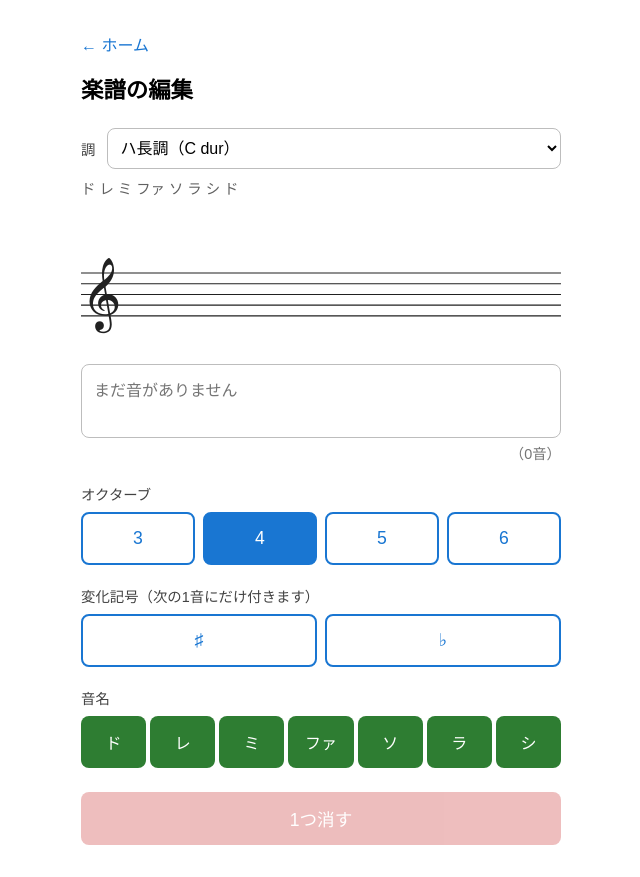
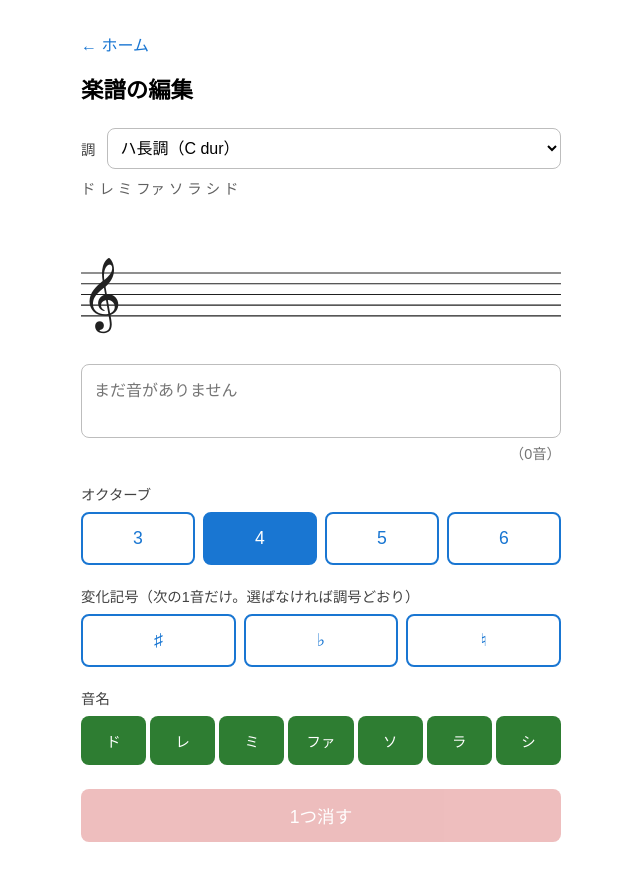
Before and after one commit to Naokichi-T/violin-pitch, a SvelteKit app: page /score in a window 1280 px wide. Shown: the whole page, without its empty margins (319-959 px from the left). Built offline with nearby package versions, Linux system fonts and the light colour scheme.

Commit message:
調号に合わせた音の入力と表示を追加（自動の♯♭、♮ボタン、調号と違う音だけ記号を表示）

```diff
--- a/src/lib/Staff.svelte
+++ b/src/lib/Staff.svelte
@@ -58,7 +58,7 @@
         {GLYPHS.notehead}
       </text>
 
-      <!-- 変化記号：♯か♭が付いている音にだけ、玉の左に表示する -->
+      <!-- 変化記号：調号と違う音にだけ、♯・♭・♮を玉の左に表示する -->
       <!-- text-anchor="end" を付けると、x の位置が文字の右端になる -->
       {#if layout.accidentalGlyph !== ""}
         <text class="glyph" x={layout.accidentalX} y={layout.y} font-size={GLYPH_FONT_SIZE} text-anchor="end">
--- a/src/routes/score/+page.svelte
+++ b/src/routes/score/+page.svelte
@@ -1,9 +1,9 @@
 <script>
   // 楽譜のデータに関する設定値と関数を読み込む
-  import { STEP_NAMES, OCTAVES, isInRange, noteToText } from "#lib/score.js";
+  import { STEP_NAMES, OCTAVES, isInRange, noteToText, accidentalToText } from "#lib/score.js";
 
   // 調のデータに関する設定値と関数を読み込む
-  import { KEYS, DEFAULT_KEY_ID, getKey, getKeyLabel, getScaleNames } from "#lib/key.js";
+  import { KEYS, DEFAULT_KEY_ID, getKey, getKeyLabel, getScaleNames, getSignatureAccidentals } from "#lib/key.js";
 
   // 五線譜を描く部品を読み込む
   import Staff from "#lib/Staff.svelte";
@@ -31,24 +31,56 @@
   // 選択中の調の音階（文字の配列）。例：['ラ', 'シ', 'ド♯', 'レ', 'ミ', 'ファ♯', 'ソ♯', 'ラ']
   let scaleNames = $derived(getScaleNames(currentKey));
 
+  // 選択中の調の調号で、7つの音名それぞれに付く変化記号（1 が♯、-1 が♭、0 がなし）
+  // 例：ニ長調のとき [1, 0, 0, 1, 0, 0, 0]（ドとファに♯）
+  let keyAccidentals = $derived(getSignatureAccidentals(currentKey.signature));
+
   // 選択中のオクターブ（最初は4）
   let selectedOctave = $state(4);
 
-  // 選択中の変化記号（1 が♯、-1 が♭、0 がなし）。最初はなし
-  let selectedAccidental = $state(0);
+  // 選択中の変化記号。次の4つのどれかが入る
+  //   null：選択なし（調号どおりの音になる）
+  //   1   ：♯
+  //   -1  ：♭
+  //   0   ：♮（調号を打ち消して、何も付かない音にする）
+  let selectedAccidental = $state(null);
 
   /**
    * 今選んでいるオクターブと変化記号で、音のデータを作る関数
-   * 実際に追加するときと、ボタンを押せるかどうかを調べるときの両方で使う。
+   * 実際に追加するとき、ボタンを押せるかどうかを調べるとき、ボタンの文字を作るときに使う。
+   * 変化記号を選んでいないときは、調号の変化記号を付ける。
    * @param {number} step - 音名の番号（0〜6。0 がド、6 がシ）
    * @returns {{step: number, accidental: number, octave: number}} 音のデータ
    */
   function createNote(step) {
+    // 変化記号を決める
+    let accidental;
+    if (selectedAccidental === null) {
+      // 選択なしのとき：調号でこの音名に付く変化記号を使う
+      accidental = keyAccidentals[step];
+    } else {
+      // ♯・♭・♮を選んでいるとき：調号より優先して、選んだものを使う
+      accidental = selectedAccidental;
+    }
+
     return {
       step: step,
-      accidental: selectedAccidental,
+      accidental: accidental,
       octave: selectedOctave,
     };
+  }
+
+  /**
+   * 音名ボタンに表示する文字を作る関数
+   * ボタンを押したときに実際に追加される音を、オクターブなしで表示する。
+   * 例：ニ長調で何も選んでいないとき、ファのボタンは「ファ♯」になる。
+   * @param {number} step - 音名の番号（0〜6。0 がド、6 がシ）
+   * @returns {string} ボタンに表示する文字（例：'ファ♯'、'シ♭'、'ソ'）
+   */
+  function getStepButtonText(step) {
+    // 今の選択で作られる音のデータから、音名と変化記号を文字にする
+    const note = createNote(step);
+    return STEP_NAMES[note.step] + accidentalToText(note.accidental);
   }
 
   /**
@@ -69,20 +101,20 @@
     // 並びの最後に追加する
     notes.push(note);
 
-    // 変化記号の選択を解除する（♯・♭は次の1音にだけ付けるため）
-    selectedAccidental = 0;
+    // 変化記号の選択を解除する（♯・♭・♮は次の1音にだけ付けるため）
+    selectedAccidental = null;
   }
 
   /**
    * 変化記号の選択を切り替える関数
-   * ♯ボタン・♭ボタンを押したときに呼ばれる。
+   * ♯ボタン・♭ボタン・♮ボタンを押したときに呼ばれる。
    * すでに選ばれているものをもう一度押すと、解除される。
-   * @param {number} value - 押したボタンの変化記号（1 が♯、-1 が♭）
+   * @param {number} value - 押したボタンの変化記号（1 が♯、-1 が♭、0 が♮）
    */
   function toggleAccidental(value) {
     if (selectedAccidental === value) {
       // 同じものをもう一度押したとき：解除する
-      selectedAccidental = 0;
+      selectedAccidental = null;
     } else {
       // 選ばれていないものを押したとき：それを選ぶ
       selectedAccidental = value;
@@ -132,6 +164,7 @@
   <Staff {notes} signature={currentKey.signature} />
 
   <!-- 登録した音の一覧（確認用として、五線譜の下に文字でも表示する） -->
+  <!-- こちらは調号に関係なく、実際に鳴る音をそのまま表示する -->
   <div class="note-list">
     {#if notes.length === 0}
       <span class="empty">まだ音がありません</span>
@@ -158,10 +191,12 @@
   </div>
 
   <!-- 変化記号の選択（押すと次の1音にだけ付く。もう一度押すと解除） -->
-  <p class="label">変化記号（次の1音にだけ付きます）</p>
+  <!-- 何も選んでいないときは、調号どおりの音になる -->
+  <p class="label">変化記号（次の1音だけ。選ばなければ調号どおり）</p>
   <div class="button-row">
     <button class="choice" class:selected={selectedAccidental === 1} onclick={() => toggleAccidental(1)}> ♯ </button>
     <button class="choice" class:selected={selectedAccidental === -1} onclick={() => toggleAccidental(-1)}> ♭ </button>
+    <button class="choice" class:selected={selectedAccidental === 0} onclick={() => toggleAccidental(0)}> ♮ </button>
   </div>
 
   <!-- 音名ボタン（押すと音が追加される） -->
@@ -169,8 +204,9 @@
   <div class="step-row">
     {#each STEP_NAMES as stepName, step (step)}
       <!-- 今の選択で音域の外になる音は、ボタンを押せなくする -->
+      <!-- ボタンの文字は、押したときに実際に追加される音にする（例：ニ長調のファは「ファ♯」） -->
       <button class="step" disabled={!isInRange(createNote(step))} onclick={() => addNote(step)}>
-        {stepName}
+        {getStepButtonText(step)}
       </button>
     {/each}
   </div>
@@ -318,8 +354,10 @@
     color: white;
     background-color: #2e7d32;
     border: none;
-    /* 「ファ」が2文字なので、狭い画面でも収まるように少し小さくする */
-    font-size: 1rem;
+    /* 「ファ♯」が3文字になるので、狭い画面でも1行に収まるように小さめにする */
+    font-size: 0.9rem;
+    /* 文字が2行に折り返されないようにする */
+    white-space: nowrap;
   }
 
   /* 「1つ消す」ボタン：赤。横幅いっぱいに表示する */
```
Also changed, not shown: src/lib/score.js, src/lib/staff.js.
